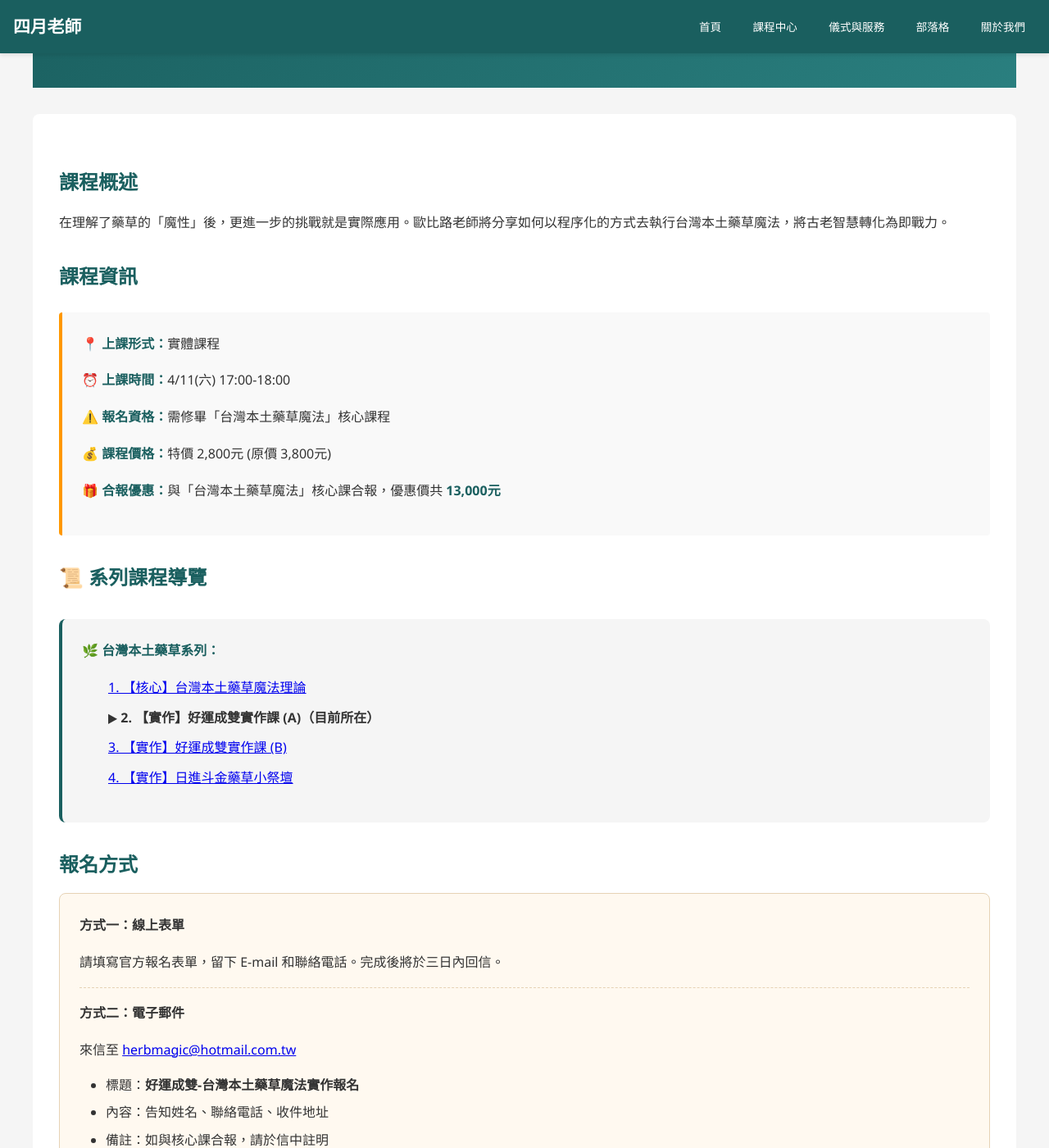
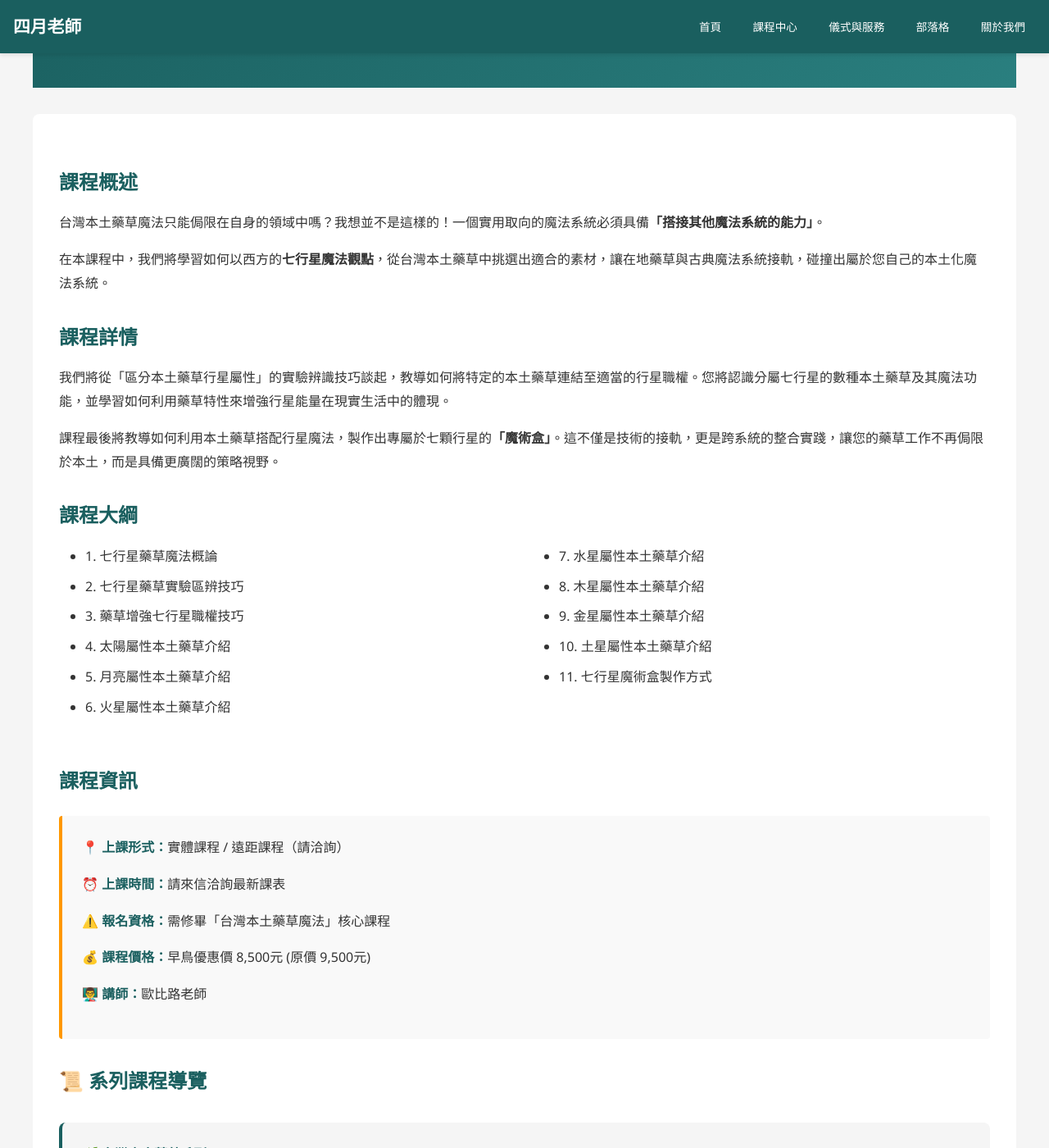
Before and after one commit to light4uliuphone-lang/hoodoo, a Jekyll site: the page built from courses/course-local-02.html, in a window 1280 px wide and 1400 px high, scrolled down 268 px. Shown: the whole window at 82% size. Built offline with Jekyll 4.4.1, drawn with Linux system fonts in a browser that asks for light colours; some of the changed text lies outside the part shown.

Commit message:
Update course-local-02.html

```diff
--- a/courses/course-local-02.html
+++ b/courses/course-local-02.html
@@ -1,31 +1,57 @@
 ---
 layout: default
-title: "台灣本土藥草實作課程：好運成雙 - 歐比路老師"
+title: "台灣本土藥草魔法：七行星藥草 - 歐比路老師"
 ---
+
 <div class="container" style="padding: 3rem 0;">
-    <a href="/course/" class="back-link">← 返回課程中心</a>
+    <a href="/courses/" class="back-link">← 返回課程中心</a>
 
     <div class="course-detail-header">
         <h1>{{ page.title | split: " - " | first }}</h1>
         <div class="meta">
             <span>🇹🇼 台灣本土藥草</span>
-            <span>🏺 祭壇實作</span>
-            <span>📊 中級實作</span>
+            <span>🪐 行星魔法</span>
+            <span>📊 進階單元</span>
             <span>👨‍🏫 歐比路老師</span>
         </div>
     </div>
 
     <div class="course-detail-content">
         <h2>課程概述</h2>
-        <p>在理解了藥草的「魔性」後，更進一步的挑戰就是實際應用。歐比路老師將分享如何以程序化的方式去執行台灣本土藥草魔法，將古老智慧轉化為即戰力。</p>
+        <p>台灣本土藥草魔法只能侷限在自身的領域中嗎？我想並不是這樣的！一個實用取向的魔法系統必須具備<strong>「搭接其他魔法系統的能力」</strong>。</p>
+        <p>在本課程中，我們將學習如何以西方的<strong>七行星魔法觀點</strong>，從台灣本土藥草中挑選出適合的素材，讓在地藥草與古典魔法系統接軌，碰撞出屬於您自己的本土化魔法系統。</p>
+
+        <h2>課程詳情</h2>
+        <p>我們將從「區分本土藥草行星屬性」的實驗辨識技巧談起，教導如何將特定的本土藥草連結至適當的行星職權。您將認識分屬七行星的數種本土藥草及其魔法功能，並學習如何利用藥草特性來增強行星能量在現實生活中的體現。</p>
+
+        <p>課程最後將教導如何利用本土藥草搭配行星魔法，製作出專屬於七顆行星的<strong>「魔術盒」</strong>。這不僅是技術的接軌，更是跨系統的整合實踐，讓您的藥草工作不再侷限於本土，而是具備更廣闊的策略視野。</p>
+
+        <h2>課程大綱</h2>
+        <div style="display: grid; grid-template-columns: 1fr 1fr; gap: 20px;">
+            <ul style="line-height: 1.8;">
+                <li>1. 七行星藥草魔法概論</li>
+                <li>2. 七行星藥草實驗區辨技巧</li>
+                <li>3. 藥草增強七行星職權技巧</li>
+                <li>4. 太陽屬性本土藥草介紹</li>
+                <li>5. 月亮屬性本土藥草介紹</li>
+                <li>6. 火星屬性本土藥草介紹</li>
+            </ul>
+            <ul style="line-height: 1.8;">
+                <li>7. 水星屬性本土藥草介紹</li>
+                <li>8. 木星屬性本土藥草介紹</li>
+                <li>9. 金星屬性本土藥草介紹</li>
+                <li>10. 土星屬性本土藥草介紹</li>
+                <li>11. 七行星魔術盒製作方式</li>
+            </ul>
+        </div>
 
         <h2>課程資訊</h2>
         <div class="course-info-box">
-            <p><strong>📍 上課形式：</strong>實體課程</p>
-            <p><strong>⏰ 上課時間：</strong>4/11(六) 17:00-18:00</p>
+            <p><strong>📍 上課形式：</strong>實體課程 / 遠距課程（請洽詢）</p>
+            <p><strong>⏰ 上課時間：</strong>請來信洽詢最新課表</p>
             <p><strong>⚠️ 報名資格：</strong>需修畢「台灣本土藥草魔法」核心課程</p>
-            <p><strong>💰 課程價格：</strong>特價 2,800元 (原價 3,800元)</p>
-            <p><strong>🎁 合報優惠：</strong>與「台灣本土藥草魔法」核心課合報，優惠價共 <strong>13,000元</strong></p>
+            <p><strong>💰 課程價格：</strong>早鳥優惠價 8,500元 (原價 9,500元)</p>
+            <p><strong>👨‍🏫 講師：</strong>歐比路老師</p>
         </div>
 
         <h2>📜 系列課程導覽</h2>
@@ -33,43 +59,26 @@ title: "台灣本土藥草實作課程：好運成雙 - 歐比路老師"
             <p style="margin-bottom: 1rem; font-weight: bold; color: #1a5f5f;">🌿 台灣本土藥草系列：</p>
             <ul style="list-style: none; padding-left: 0; line-height: 1.8;">
                 <li><a href="/courses/course-local-01/">1. 【核心】台灣本土藥草魔法理論</a></li>
-                <li><strong>▶ 2. 【實作】好運成雙實作課 (A)（目前所在）</strong></li>
-                <li><a href="/courses/course-local-03/">3. 【實作】好運成雙實作課 (B)</a></li>
+                <li><strong>▶ 2. 【進階】七行星藥草課程（目前所在）</strong></li>
+                <li><a href="/courses/course-local-03/">3. 【實作】好運成雙實作課</a></li>
                 <li><a href="/courses/course-local-04/">4. 【實作】日進斗金藥草小祭壇</a></li>
             </ul>
         </div>
 
         <h2>報名方式</h2>
-        <div class="registration-info" style="background-color: #fff9f0; padding: 1.5rem; border-radius: 8px; border: 1px solid #e6d2b5;">
-            <p><strong>方式一：線上表單</strong></p>
-            <p>請填寫官方報名表單，留下 E-mail 和聯絡電話。完成後將於三日內回信。</p>
-            <hr style="margin: 1rem 0; border: 0; border-top: 1px dashed #e6d2b5;">
-            <p><strong>方式二：電子郵件</strong></p>
-            <p>來信至 <a href="mailto:{{ site.email | default: 'herbmagic@hotmail.com.tw' }}">{{ site.email | default: 'herbmagic@hotmail.com.tw' }}</a></p>
-            <ul style="margin-top: 0.5rem;">
-                <li>標題：<strong>好運成雙-台灣本土藥草魔法實作報名</strong></li>
-                <li>內容：告知姓名、聯絡電話、收件地址</li>
-                <li>備註：如與核心課合報，請於信中註明</li>
-            </ul>
+        <div class="registration-info">
+            <p>請來信至 <a href="mailto:{{ site.email | default: 'herbmagic@hotmail.com.tw' }}">{{ site.email | default: 'herbmagic@hotmail.com.tw' }}</a></p>
+            <p>郵件標題請註明：<strong>「報名 {{ page.title | split: ' - ' | first }}」</strong>，並告知您的姓名、聯絡電話及報名場次。</p>
         </div>
 
         <h2>老師介紹</h2>
         <div class="teacher-info">
             <h3>歐比路老師</h3>
-            <p>歐比路老師擅長以心理動力觀點詮釋魔法，追求魔法效益的最佳化。他認為現實策略與魔法策略，皆是構成魔法成功的關鍵要素。</p>
+            <p>早上是工程師，晚上是魔法工作者。擅長以統計邏輯與心理動力觀點詮釋魔法，致力於將本土藥草與西方古典魔法系統進行「搭接」與「資源整合」，追求顯化效益的最佳化。</p>
         </div>
 
-         <h2>老師介紹</h2>
-        <div class="teacher-info">
-            <h3>歐比路老師</h3>
-            <p>研究兒童青少年精神醫學領域時，接觸靈性領域。並在與祖靈相遇的過程中，獲得靈性啟發，開始學習魔法咒術。早上是位熱愛統計學的工程師，晚上則變成鑽研咒術的魔法工作者。喜愛以心理動力觀點詮釋魔法，擅長策略性整合有限資源，獲得最佳化魔法效益。認為現實策略與魔法策略，皆是構成魔法的重要因素。
-粉絲專頁:歐比路藥草魔法實驗室</p>
-        </div>
-      <h2>報名方式</h2>
-        <div class="registration-info">
-            <p><strong>方式一：</strong>請填寫官方報名表單，完成後將於三日內回信給您。</p>
-            <p><strong>方式二：</strong>請來信至 <a href="mailto:{{ site.email | default: 'herbmagic@hotmail.com.tw' }}">{{ site.email | default: 'herbmagic@hotmail.com.tw' }}</a></p>
-            <p>郵件標題請註明：<strong>「報名 {{ page.title | split: " - " | first }}」</strong>，並告知您的姓名與聯絡電話。</p>
+        <div style="text-align: center; margin-top: 2rem;">
+            <a href="mailto:{{ site.email | default: 'herbmagic@hotmail.com.tw' }}?subject=報名-七行星藥草課程" class="btn-primary">立即報名</a>
         </div>
     </div>
 </div>
```
